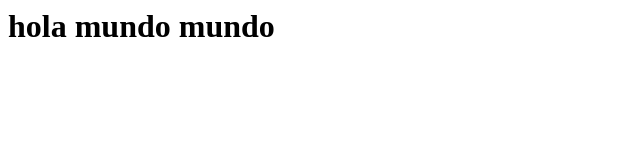
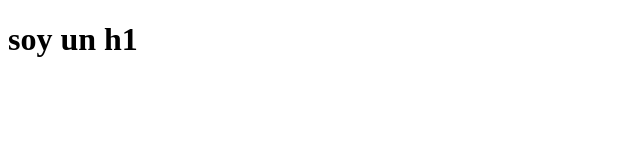
Before and after one commit to Audelperez/GIt, a plain HTML site: page index.html in a window 1280 px wide. Shown: the whole page, without its empty margins (0-640 px from the left). Drawn offline with Linux system fonts and the light colour scheme.

Commit message:
agrego un h1

```diff
--- a/index.html
+++ b/index.html
@@ -1,7 +1,11 @@
-<!Doctype>
- <html>
-	 <body><h1>hola mundo
-		 mundo
-
-</h2></body>
- </html>
+<!DOCTYPE html>
+<html lang="en">
+<head>
+	<meta charset="UTF-8">
+	<meta name="viewport" content="width=device-width, initial-scale=1.0">
+	<title>Document</title>
+</head>
+<body>
+	<h1>soy un h1</h1>
+</body>
+</html>
```
